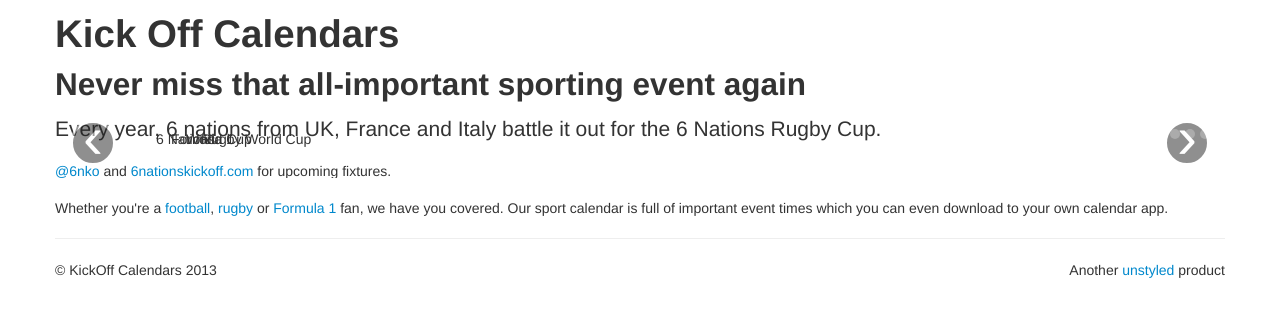
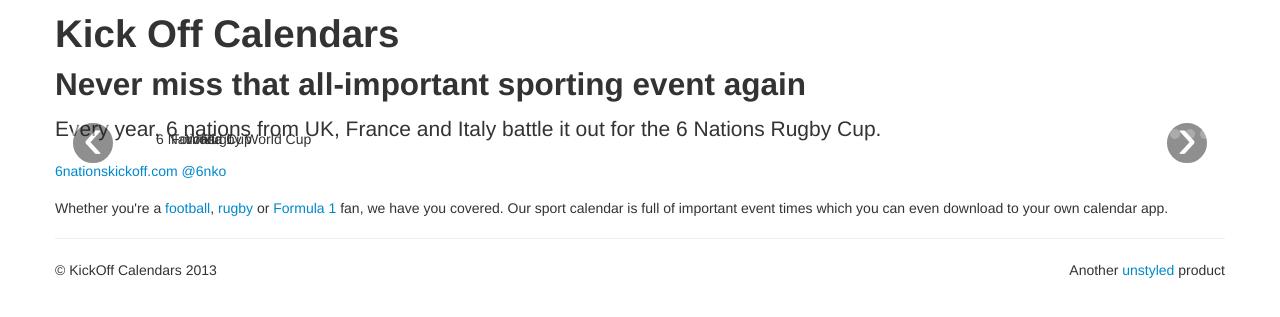
Before and after one commit to si/kickoff, a CakePHP app: the page made by app/View/Pages/home.ctp in a window 1280 px wide. Shown: the part 36-353 px from the top of the page. Run offline with PHP 8.4 and a stand-in for CakePHP, Linux system fonts and the light colour scheme; the template is opened without the code that fills it, so the values that code supplies are empty; some libraries are stand-ins or nearby versions; some web fonts are replaced.

Commit message:
Revised homepage links

```diff
--- a/app/View/Pages/home.ctp
+++ b/app/View/Pages/home.ctp
@@ -7,20 +7,23 @@
   <div class="carousel-inner">
     <div class="active item">
       <p class="lead">Every year, 6 nations from UK, France and Italy battle it out for the 6 Nations Rugby Cup.</p>
-      <a href="http://twitter.com/6nko">@6nko</a> and <a href="http://6nationskickoff.com/">6nationskickoff.com</a> for upcoming fixtures.
+      <a href="http://6nationskickoff.com/">6nationskickoff.com</a>
+      <a href="http://twitter.com/6nko">@6nko</a>
     </div>
     <div class="item">
       <p class="lead">Formula 1 – the fastest sport on the planet – through the middle of the year.</p>
-      <a href="http://twitter.com/f1calendar">@F1Calendar</a> and <a href="http://f1calendar.com/">f1calendar.com</a>
+      <a href="http://f1calendar.com/">f1calendar.com</a>
+      <a href="http://twitter.com/f1calendar">@F1Calendar</a>
     </div>
     <div class="item">
       <p class="lead">The biggest football tournament in the world with the top 16 teams aiming to take the cup</p>
-      <a href="http://twitter.com/worldcupko">@WorldCupKO</a> and <a href="http://worldcupkickoff.com/">worldcupkickoff.com</a>
+      <a href="http://worldcupkickoff.com/">worldcupkickoff.com</a>
+      <a href="http://twitter.com/worldcupko">@WorldCupKO</a>
     </div>
     <div class="item">
-      <p class="lead">The Rugby World Cup returns to England in 2013 - and we have all the fixtures so you don't miss it! </p>
+      <p class="lead">The Rugby World Cup returns to England in 2015 - and we have all the fixtures so you don't miss it! </p>
+      <a href="http://rugbyworldcupkickoff.com/" class="">rugbyworldcupkickoff.com</a>
       <a href="http://twitter.com/rugbywcko" class="">@RugbyWCKO</a>
-      <a href="http://rugbyworldcupkickoff.com/" class="">rugbyworldcupkickoff.com</a>
     </div>
   <ol class="carousel-indicators">
     <li data-target="#myCarousel" data-slide-to="0" class="active">6 Nations</li>
```
